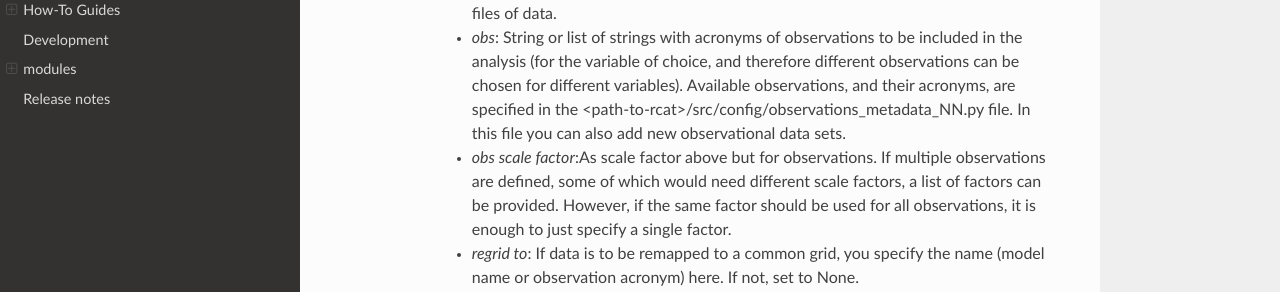
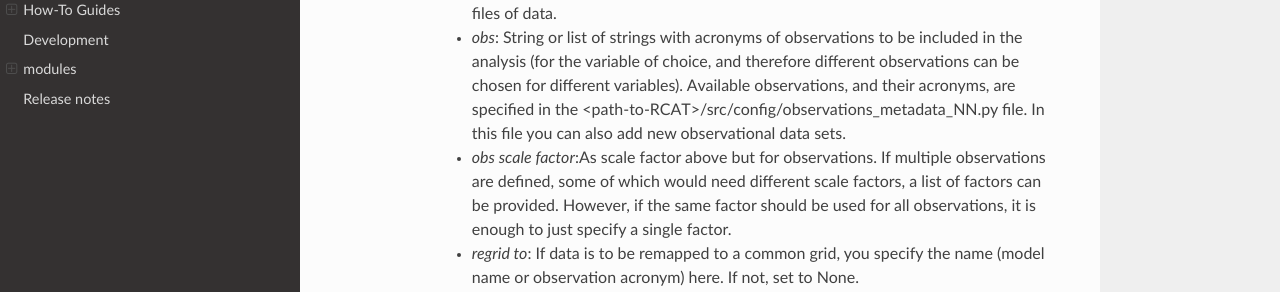
Before and after one commit to jplind79/RCAT, a Sphinx documentation site: the page built from docs/source/config.rst, in a window 1280 px wide and 900 px high, scrolled down 2096 px. Shown: the part 230-522 px from the top of the window. Built offline with Sphinx 7.4.7 and the Read the Docs theme 2.0.0, drawn with Linux system fonts in a browser that asks for light colours; pages that are not in the unit, such as notebooks, are missing from menus; some of the changed text lies outside the part shown.

Commit message:
Changed text for RCAT name change
Signed-off-by: David Lindstedt <david.lindstedt@smhi.se>

```diff
--- a/docs/source/config.rst
+++ b/docs/source/config.rst
@@ -64,7 +64,7 @@
      -  OBS
          If observation data is to be used in the analysis, you will need to
          specify a meta data file by setting the full path to
-         *observations_metadata_NN.py* (located under <path-to-rcat>/src/config).
+         *observations_metadata_NN.py* (located under <path-to-RCAT>/src/config).
          *NN* is any label that signifies the observation meta data for a
          specific location or system (for example a HPC system). If such a
          specific meta data file does not exist, it should be created
@@ -126,7 +126,7 @@
            included in the analysis (for the variable of choice, and therefore
            different observations can be chosen for different variables).
            Available observations, and their acronyms, are specified in the
-           <path-to-rcat>/src/config/observations_metadata_NN.py file. In this
+           <path-to-RCAT>/src/config/observations_metadata_NN.py file. In this
            file you can also add new observational data sets.
 
          * *obs scale factor*:As scale factor above but for observations. If
--- a/docs/source/polygons-howto.rst
+++ b/docs/source/polygons-howto.rst
@@ -8,7 +8,7 @@
 Polygons are used in RCAT to extract or select data and statistics for specified
 sub-regions or areas. These consist of text files containing information of
 latitudes and longitudes for the area and are stored under
-*<path-to-rcat>/src/polygons*. The :doc:`geosfuncs <geosfuncs>` module use these
+*<path-to-RCAT>/src/polygons*. The :doc:`geosfuncs <geosfuncs>` module use these
 polygons to do the extraction (with the *mask_region* function) and it also has
 a number of different help functions to create new polygons (for RCAT or
 elsewhere) and plot them conveniently.
@@ -45,7 +45,7 @@
         Path to folder for saved polygon figure.
 
 The *plot_polygon* function takes a polygon name as input chosen from the list
-of existing polygons in <path-to-rcat>/src/polygons. [Note that the polygon name
+of existing polygons in <path-to-RCAT>/src/polygons. [Note that the polygon name
 is the text file name without '.txt' and underscores replaced by white space.]
 Also new polygons can be plotted if providing a list with polygon coordinates
 (not possible when executing function from command line!).  The keyword
--- a/docs/source/statistics.rst
+++ b/docs/source/statistics.rst
@@ -88,7 +87,7 @@
     steps and then perform calculations. If you want to the pooling to be done
     over certain sub-regions, then you need to specify these in the regions
     property in `config_main.ini (github)
-    <https://github.com/jplind79/rcat/blob/master/src/config/config_main.ini>`_.
+    <https://github.com/jplind79/RCAT/blob/master/src/config/config_main.ini>`_.
 
     **thr**: Thresholding of data. The value of this (None is the default)
     should be a dictionary with keys defining variables and values an integer
--- a/docs/source/usecase1.rst
+++ b/docs/source/usecase1.rst
@@ -120,7 +120,7 @@
 
      .. code-block:: bash
 
-        python $HOME/git/rcat/src/RCAT_main.py -c config_main.ini
+        python <path-to-RCAT>/src/RCAT_main.py -c config_main.ini
 
 
 If successfully completed, output statistics netcdf files will be located in the
--- a/docs/source/usecase2.rst
+++ b/docs/source/usecase2.rst
@@ -124,7 +124,7 @@
 
      .. code-block:: bash
 
-        python $HOME/git/rcat/src/RCAT_main.py -c config_main.ini
+        python <path-to-RCAT>/src/RCAT_main.py -c config_main.ini
 
 
 Output statistics files will be located in the sub-folder *stats* under the
--- a/docs/source/usecase3.rst
+++ b/docs/source/usecase3.rst
@@ -123,7 +123,7 @@
 
      .. code-block:: bash
 
-        python $HOME/git/rcat/src/RCAT_main.py -c config_main.ini
+        python <path-to-RCAT>/src/RCAT_main.py -c config_main.ini
 
 
 Output statistics and image files will be located under the user-defined output
```
Also changed, not shown: other parts of docs/source/config.rst (+2 -2 lines), other parts of docs/source/statistics.rst (+1 -2 lines), 5 other files.
